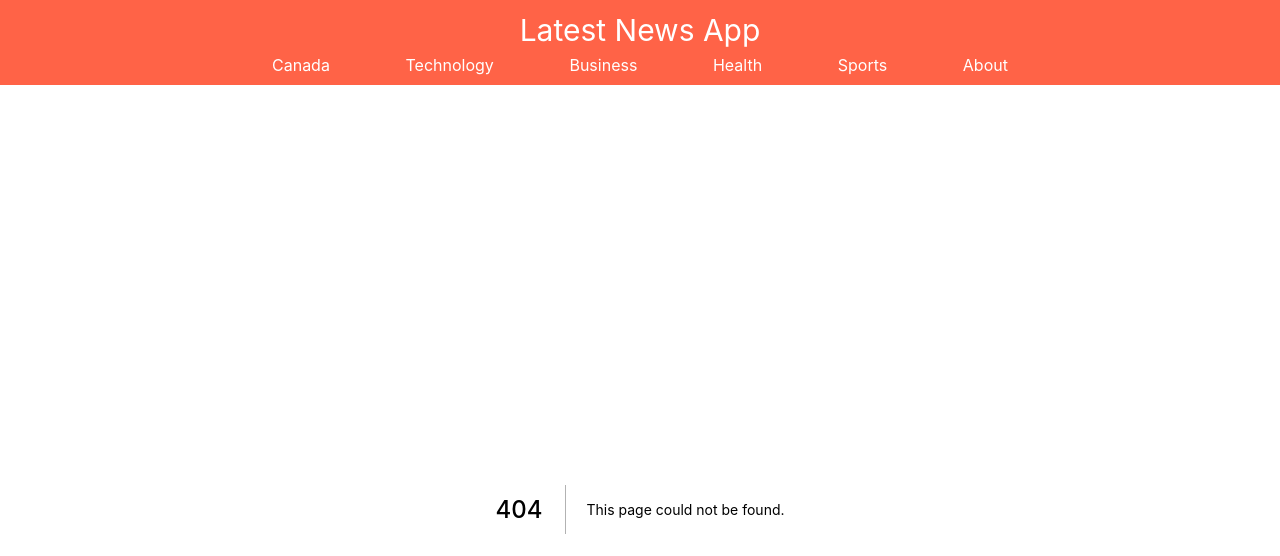
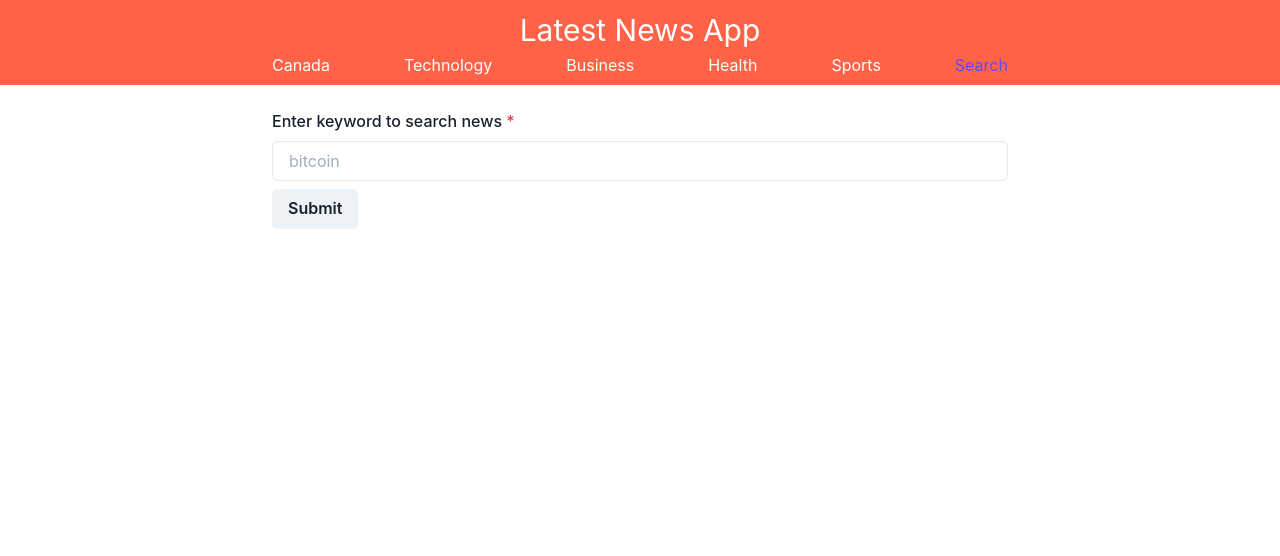
Before and after one commit to Okamon0427/news-app, a Next.js app: page /search in a window 1280 px wide. Before the commit this address had no page. Shown: the top 556 px of the page. Built offline with nearby package versions, Linux system fonts and the light colour scheme.

Commit message:
Develop search API

```diff
--- a/components/Nav.js
+++ b/components/Nav.js
@@ -35,8 +35,8 @@ const Nav = () => {
             <span className={router.asPath === "/category/sports" ? styles.active : ""}>
               <Link href='/category/sports'>Sports</Link>
             </span>
-            <span className={router.asPath === "/about" ? styles.active : ""}>
-              <Link href='/about'>About</Link>
+            <span className={router.asPath === "/search" ? styles.active : ""}>
+              <Link href='/search'>Search</Link>
             </span>
           </Flex>
         </Container>
--- /dev/null
+++ b/pages/api/search.js
@@ -0,0 +1,15 @@
+const searchNews = async (req, res) => {
+  const keyword = req.body.keyword;
+
+  const response = await fetch(`https://newsapi.org/v2/top-headlines?q=${keyword}&apiKey=${process.env.API_KEY}`);
+
+  const data = await response.json();
+
+  if (data.articles.length > 0) {
+    return res.status(200).json(data.articles);
+  } else {
+    return res.status(404).json({ message: `Article with keyword "${keyword}" is not found` });
+  }
+}
+
+export default searchNews;
--- /dev/null
+++ b/pages/search.js
@@ -0,0 +1,52 @@
+import { useState } from 'react';
+import { Container, Button, FormControl, FormLabel, Input } from "@chakra-ui/react"
+import ArticleList from '../components/ArticleList';
+
+const search = () => {
+  const [keyword, setKeyword] = useState('');
+  const [articles, setArticles] = useState([]);
+  const [message, setMessage] = useState(null);
+
+  const handleSearch = async (e) => {
+    e.preventDefault();
+
+    // http://localhost:3000/api/search
+    const res = await fetch('https://latest-news-app.vercel.app/api/search', {
+      method: 'POST',
+      headers: { 'Content-Type': 'application/json' },
+      body: JSON.stringify({ keyword })
+    });
+
+    const articles = await res.json();
+
+    if (articles.message) {
+      setMessage(articles.message);
+      setArticles([]);
+    } else {
+      setMessage(null);
+      setArticles(articles);
+    }
+  }
+
+  return (
+    <Container maxW="container.md">
+      <form onSubmit={handleSearch}>
+        <FormControl id="keyword" isRequired>
+          <FormLabel>Enter keyword to search news</FormLabel>
+          <Input
+            type="text"
+            placeholder="bitcoin"
+            onChange={e => setKeyword(e.currentTarget.value)}
+          />
+        </FormControl>
+        <Button my="2" type="submit">
+          Submit
+        </Button>
+      </form>
+      {message}
+      {articles.length > 0 && <ArticleList articles={articles} />}
+    </Container>
+  )
+}
+
+export default search;
```
Also changed, not shown: pages/about.js (deleted, +0 -16 lines).
